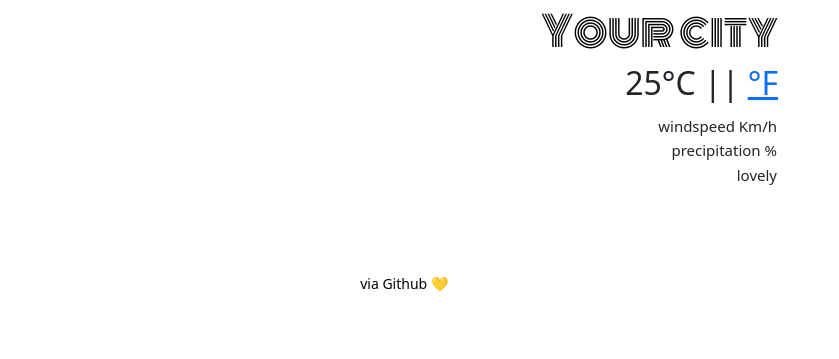
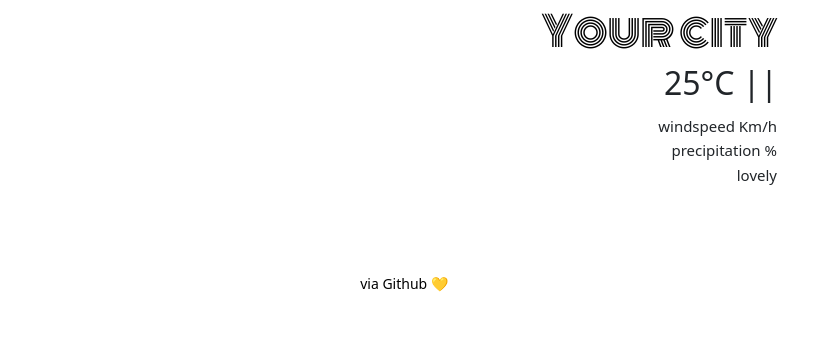
Before and after one commit to deenzi/funkyweatherapp-D, a plain HTML site: page index.html in a window 1280 px wide. Shown: the part 380-739 px from the top of the page, without its empty margins (10-849 px from the left). Drawn offline with nearby package versions, Linux system fonts and the light colour scheme.

Commit message:
deleted the fahrenheit symbol

```diff
--- a/index.html
+++ b/index.html
@@ -50,7 +50,7 @@
           Your city
         </h1>
         <h2> <span id="number-degrees">25°C</span> || <span id="letter-fahrenheit">
-            <a href="url" id="fahrenheit-link"> °F </a> </span></h2>
+            <a href="url" id="fahrenheit-link"> </a> </span></h2>
       </div>
     </div>
     <div class="row">
```
